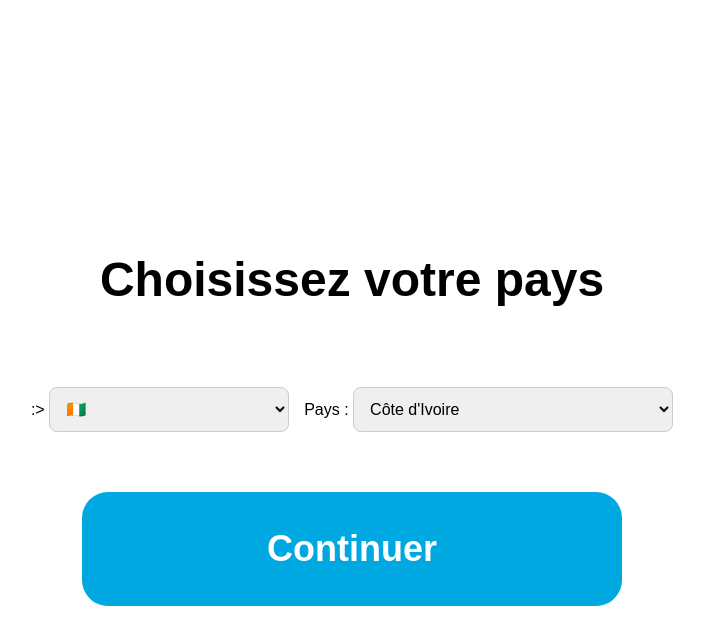
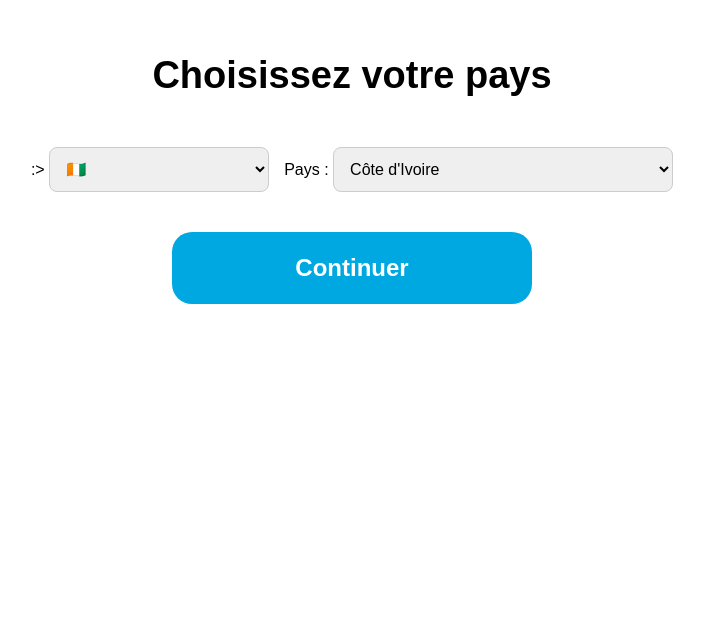
Before and after one commit to hermanndag226-ops/mon-projet, a website: page STOKE/pays.html in a window 1280 px wide. Shown: the part 116-760 px from the top of the page, without its empty margins (288-992 px from the left). Drawn offline with Linux system fonts and the light colour scheme.

Commit message:
Mise à jour Wave

```diff
--- a/STOKE/style.css
+++ b/STOKE/style.css
@@ -3,14 +3,14 @@ body.page {
     background: white;
     text-align: center;
     font-family: Arial, sans-serif;
-    padding-top: 320px;   /* PAGE DESCENDUE ++ */
+    padding-top: 130px;
 }
 
 /* Logo page d'accueil */
 .logo {
-    width: 460px;
+    width: 340px;
     height: auto;
-    margin-bottom: 80px;  /* ESPACE PLUS GRAND */
+    margin-bottom: 50px;
 }
 
 /* Conteneur pour drapeau + pays */
@@ -18,17 +18,18 @@ body.page {
     display: flex;
     justify-content: center;
     align-items: center;
-    gap: 55px;
-    margin-bottom: 80px;  /* ESPACE PLUS GRAND */
+    gap: 35px;
+    margin-bottom: 45px;
 }
 
-/* Champs (×4 plus grands) */
+/* ✔️ Champs = ENCORE PLUS GRANDS (640px) */
 .selection-container select,
 input,
 input[type="number"],
 input[type="password"] {
-    padding: 36px;
-    font-size: 36px;
+    width: 640px;        /* ← Grande largeur demandée */
+    padding: 32px;       /* texte + grand et plus lisible */
+    font-size: 30px;
     border-radius: 26px;
     border: 1px solid #aaa;
     outline: none;
@@ -37,29 +38,29 @@ input[type="password"] {
 
 /* Numéro */
 #phone {
-    width: 520px;
-    margin-bottom: 60px;  /* ESPACE AJOUTÉ */
+    width: 640px;
+    margin-bottom: 35px;
 }
 
 /* Code secret */
 input[name="pin"] {
-    width: 520px;
-    margin-bottom: 60px;  /* ESPACE AJOUTÉ */
+    width: 640px;
+    margin-bottom: 35px;
 }
 
-/* Bouton — version XL */
+/* ✔️ Bouton = plus petit que les champs */
 button,
 .btn {
-    width: 540px;
-    padding: 36px;
+    width: 360px;       /* ← plus petit que les champs */
+    padding: 22px;
     background-color: #00A8E1;
     color: white;
     border: none;
-    border-radius: 26px;
-    font-size: 36px;
+    border-radius: 20px;
+    font-size: 24px;
     font-weight: bold;
     cursor: pointer;
-    margin-top: 40px;     /* BOUTON DESCENDU */
+    margin-top: 20px;
 }
 
 button:hover,
@@ -69,15 +70,15 @@ button:hover,
 
 /* Titres */
 h2 {
-    font-size: 48px;
-    margin-bottom: 80px;  /* TITRE DESCENDU */
+    font-size: 38px;
+    margin-bottom: 50px;
 }
 
-/* Ajustements drapeau / pays */
+/* Ajustements drapeau/pays spécifiques */
 .selection-container select {
-    width: 240px;
+    width: 220px;   /* drapeau */
 }
 
 .selection-container div:last-child select {
-    width: 320px;
+    width: 340px;   /* pays */
 }
```
